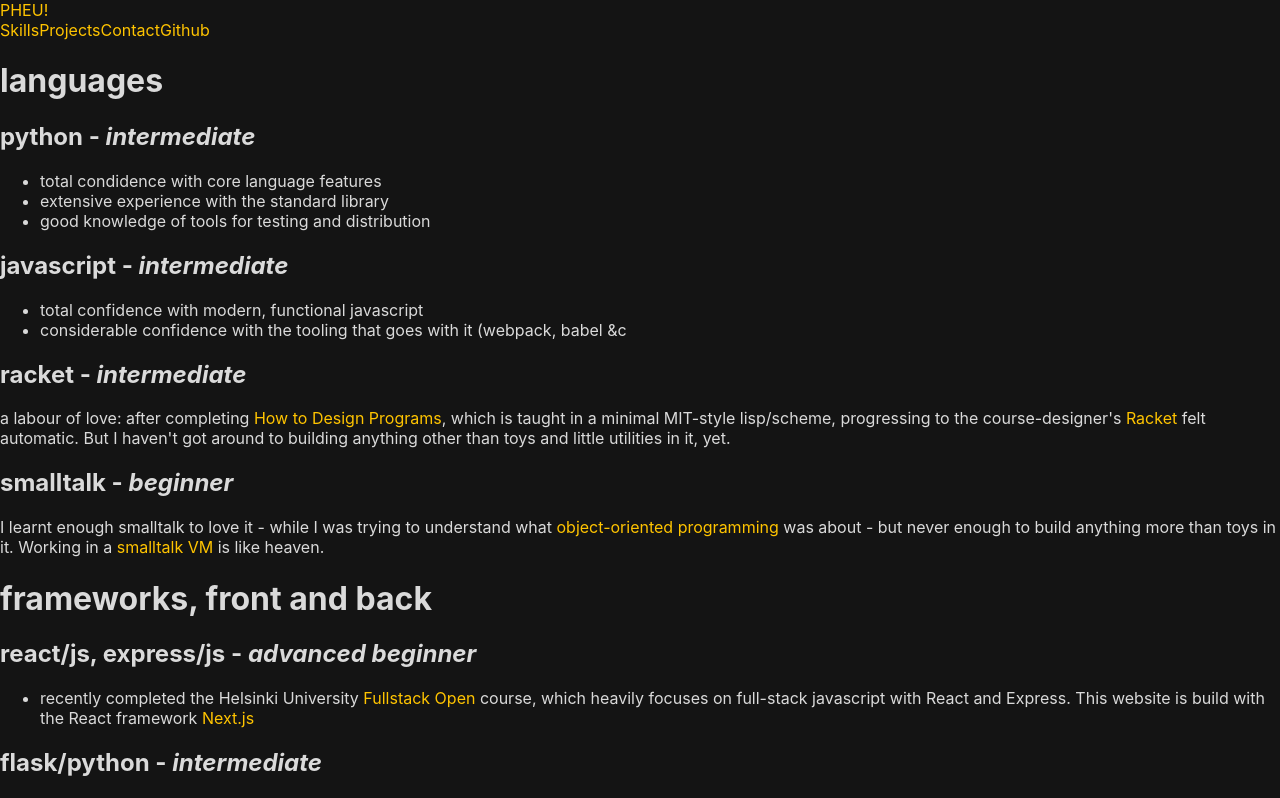
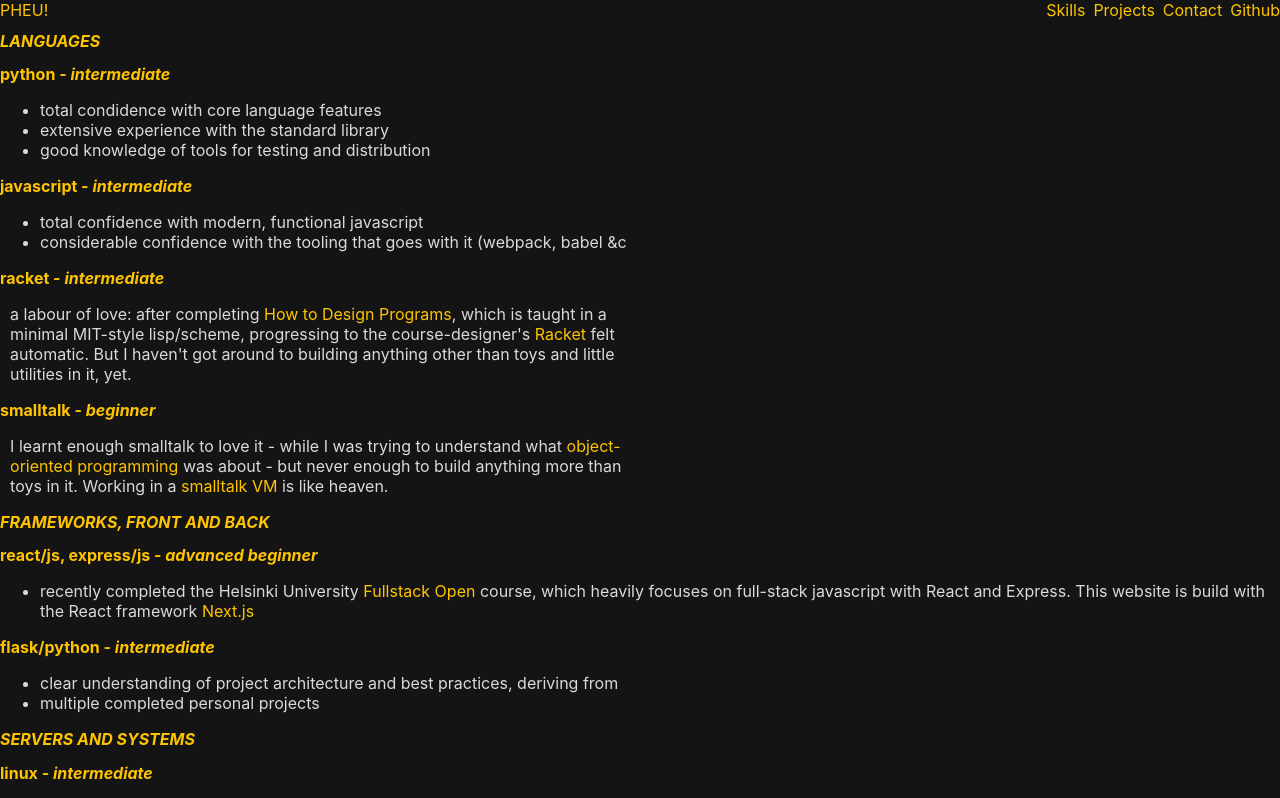
Before and after one commit to circius/pheu-next, a Next.js app: page /skills in a window 1280 px wide. Shown: the top 798 px of the page. Built offline with nearby package versions, Linux system fonts and the light colour scheme.

Commit message:
header style

```diff
--- a/components/header/homeLink.js
+++ b/components/header/homeLink.js
@@ -9,6 +9,11 @@ const HomeLink = () => {
       <Link href="/pheu">
         <a>!</a>
       </Link>
+      <style jsx>{`
+          div {
+            font-style:
+          }
+        `}</style>
     </div>
   )
 }
--- a/components/header/index.js
+++ b/components/header/index.js
@@ -4,10 +4,17 @@ import HomeLink from './homeLink.js'
 
 const Header = () => {
   return (
-    <div className='Header'>
+    <nav className='Header'>
       <HomeLink />
       <PageLinks links={headerLinks} />
-    </div>
+      <style jsx>{`
+        nav {
+          display: flex;
+          justify-content: space-between;
+                }
+      `}
+      </style>
+    </nav>
   )
 }
 
--- a/components/header/pageLinks.js
+++ b/components/header/pageLinks.js
@@ -8,7 +8,13 @@ const PageLinks = ({ links }) => {
           <a>{link.label}</a>
         </Link>)
       }
+      <style jsx>{`
+        a {
+          padding-left: .5em;
+        }
+    `}</style>
     </div>
+
   )
 }
 
--- a/styles/globals.scss
+++ b/styles/globals.scss
@@ -1,6 +1,8 @@
 $bgcolor: #141414;
 $textcolor: #dadada;
 $highlight: #ffc400;
+$proseWidth: 65ch;
+
 html,
 body {
   padding: 0;
@@ -17,6 +19,27 @@ a {
   color: $highlight;
 }
 
+h1,
+h2,
+h3 {
+  font-size: medium;
+}
+
+h1,
+h2 {
+  color: $highlight;
+}
+
+h1 {
+  text-transform: uppercase;
+  font-style: italic;
+}
+
 * {
   box-sizing: border-box;
 }
+
+p {
+  max-width: $proseWidth;
+  padding: 0 1ch;
+}
```
